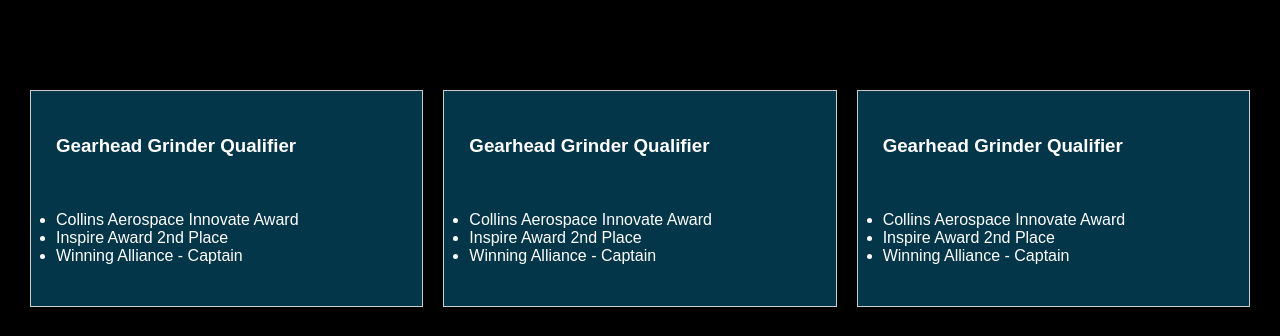
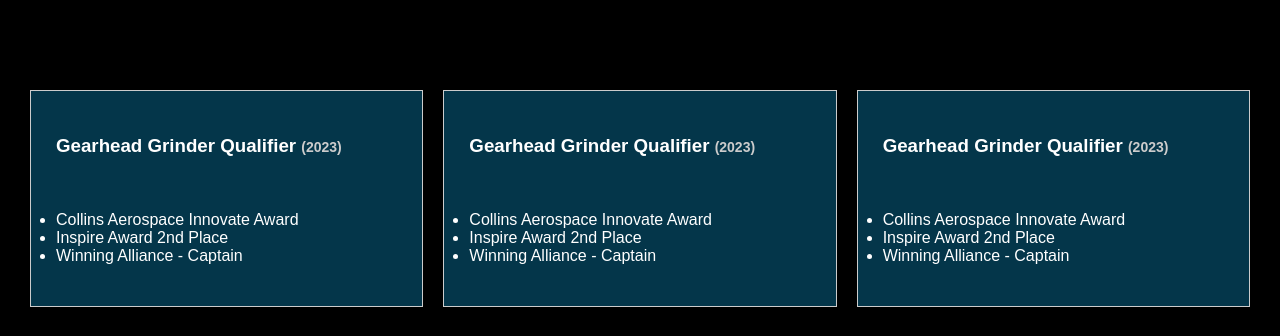
Before and after one commit to TotalSimplicity/Singularity-Technology-Website, a PHP site: page /awards.php in a window 1280 px wide. Shown: the part 850-1186 px from the top of the page. Run offline with PHP 8.4, Linux system fonts and the light colour scheme; some web fonts are replaced.

Commit message:
new awards formatting??

```diff
--- a/awards.php
+++ b/awards.php
@@ -36,6 +36,11 @@
     .grid-item h3 {
       color: white;
       padding: 5px;
+    }
+
+    .grid-item h3 span {
+      font-size: 14px;
+      color: #ccc; /* Adjust color for the year */
     }
 
     .grid-item h1 {
@@ -78,7 +83,7 @@
 
   <div class="grid-container">
     <div class="grid-item">
-      <h3>Gearhead Grinder Qualifier</h3>
+      <h3>Gearhead Grinder Qualifier <span>(2023)</span></h3>
       <ul>
         <li>Collins Aerospace Innovate Award</li>
         <li>Inspire Award 2nd Place</li>
@@ -87,7 +92,7 @@
     </div>
 
     <div class="grid-item">
-      <h3>Gearhead Grinder Qualifier</h3>
+      <h3>Gearhead Grinder Qualifier <span>(2023)</span></h3>
       <ul>
         <li>Collins Aerospace Innovate Award</li>
         <li>Inspire Award 2nd Place</li>
@@ -96,7 +101,7 @@
     </div>
 
     <div class="grid-item">
-      <h3>Gearhead Grinder Qualifier</h3>
+      <h3>Gearhead Grinder Qualifier <span>(2023)</span></h3>
       <ul>
         <li>Collins Aerospace Innovate Award</li>
         <li>Inspire Award 2nd Place</li>
```
